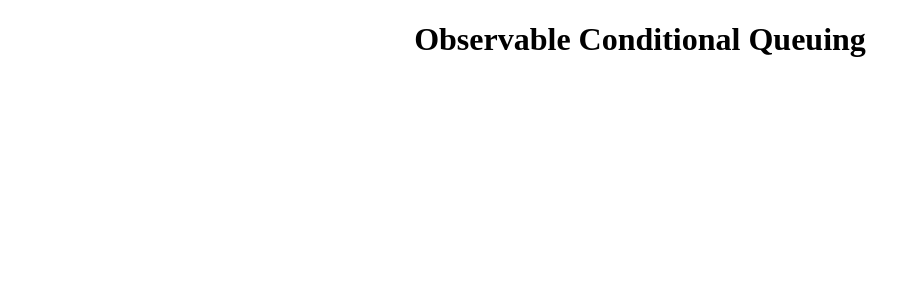
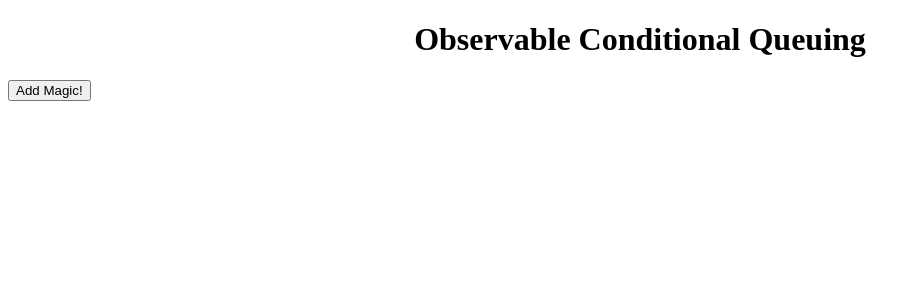
Before and after one commit to tommck/observer-queue, an Angular app: page / in a window 1280 px wide. Shown: the top 300 px of the page, without its empty margins (0-921 px from the left). Built offline with nearby package versions, Linux system fonts and the light colour scheme.

Commit message:
add magic call button

```diff
--- a/src/app/app.component.ts
+++ b/src/app/app.component.ts
@@ -42,9 +42,7 @@ export interface ICall {
         Observable Conditional Queuing
       </h1>
     </div>
-    <div *ngFor="let c of calls$ | async">
-     {{ c.message }}
-    </div>
+    <button type="button" (click)="addMagicCall()">Add Magic!</button>
   `
 })
 export class AppComponent implements OnInit, OnDestroy {
```
